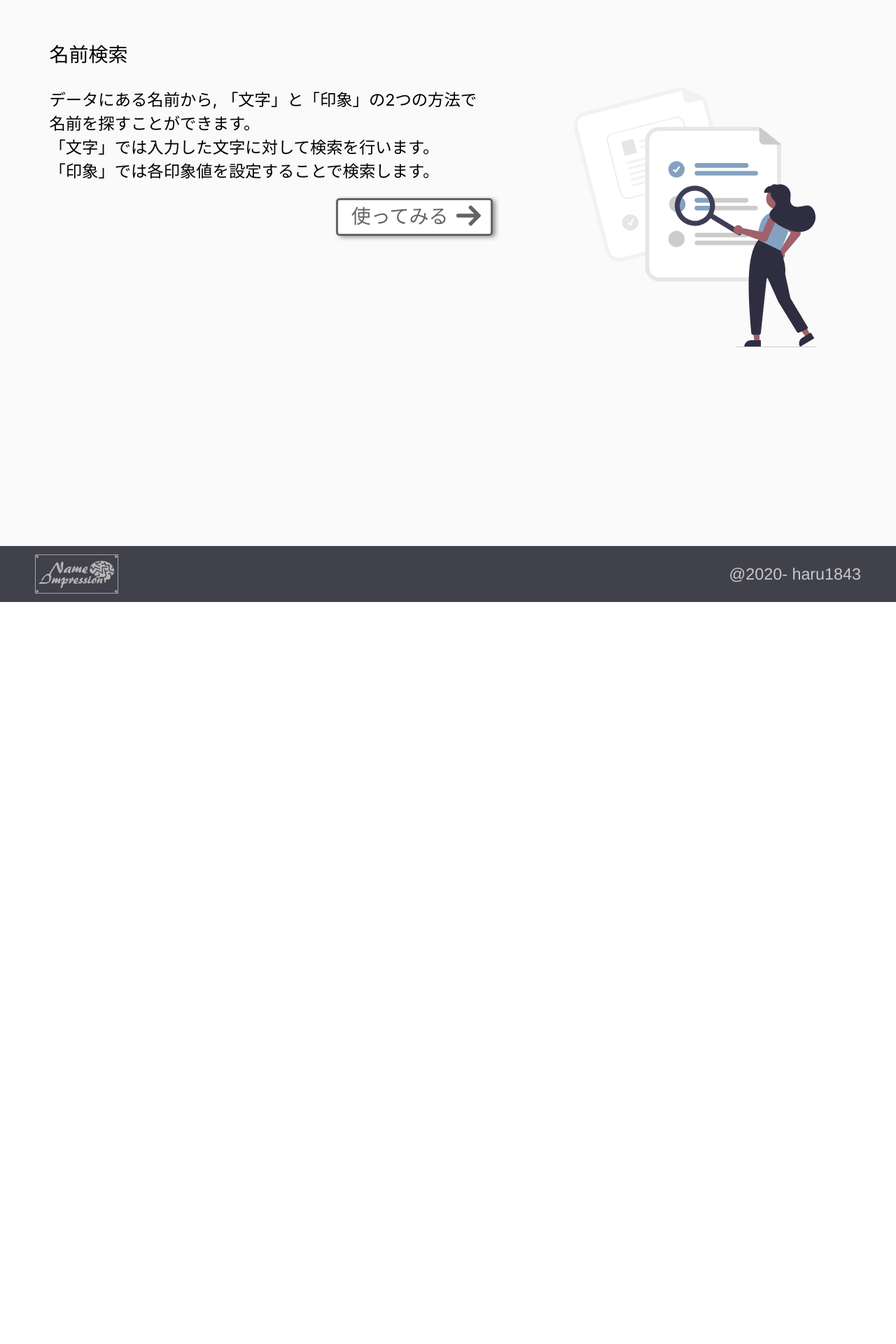
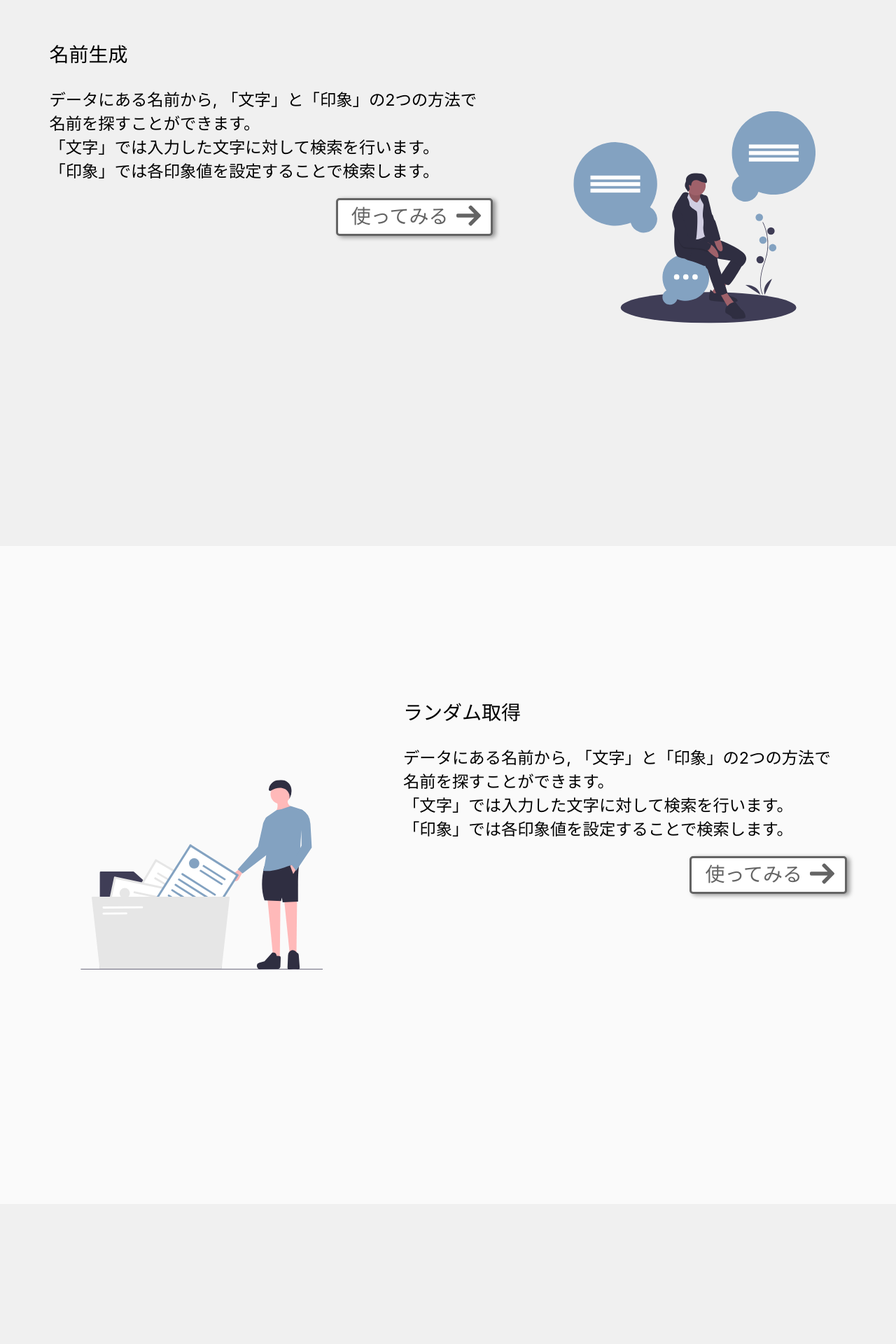
Before and after one commit to haru1843/name_impression_app, a React (Create React App) app in the folder client/: page / in a window 1280 px wide. Shown: the part 2140-4060 px from the top of the page at 70% size. Before the commit the page ends 3000 px from the top, so only its background shows below. Built offline with nearby package versions, Linux system fonts and the light colour scheme.

Commit message:
update: use slides

```diff
--- a/client/src/views/Home.js
+++ b/client/src/views/Home.js
@@ -17,9 +17,23 @@ function Home() {
       ></SlideV1>
       <SlideV2
         height={slidesHeight}
+        bgc={evenColor}
+        imgSrc={`${process.env.PUBLIC_URL}/home/undraw_ideas_s70l.svg`}
+        title={"名前生成"}
+        msg={msg_for_search}
+      ></SlideV2>
+      <SlideV1
+        height={slidesHeight}
         bgc={oddColor}
-        imgSrc={`${process.env.PUBLIC_URL}/home/undraw_File_searching_re_3evy.svg`}
-        title={"名前検索"}
+        imgSrc={`${process.env.PUBLIC_URL}/home/undraw_folder_files_nweq.svg`}
+        title={"ランダム取得"}
+        msg={msg_for_search}
+      ></SlideV1>
+      <SlideV2
+        height={slidesHeight}
+        bgc={evenColor}
+        imgSrc={`${process.env.PUBLIC_URL}/home/undraw_percentages_0rur.svg`}
+        title={"印象判断"}
         msg={msg_for_search}
       ></SlideV2>
     </div>
@@ -28,6 +42,7 @@ function Home() {
 
 const slidesHeight = 940;
 const oddColor = "rgb(250,250,250)";
+const evenColor = "rgb(240,240,240)";
 
 const msg_for_search = (
   <p>
```
Also changed, not shown: 1 other file (tests, documents, lock files or other folders).
